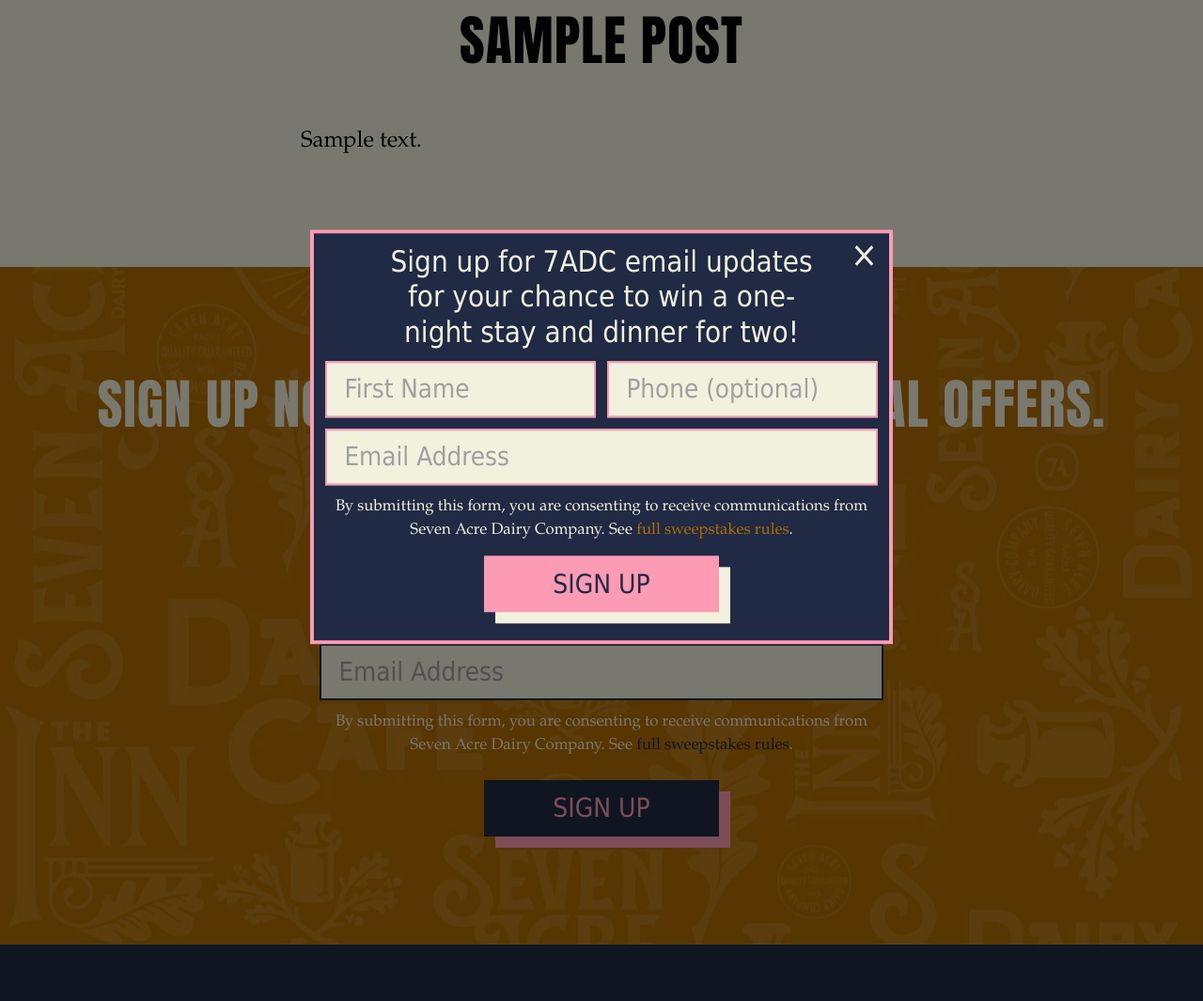
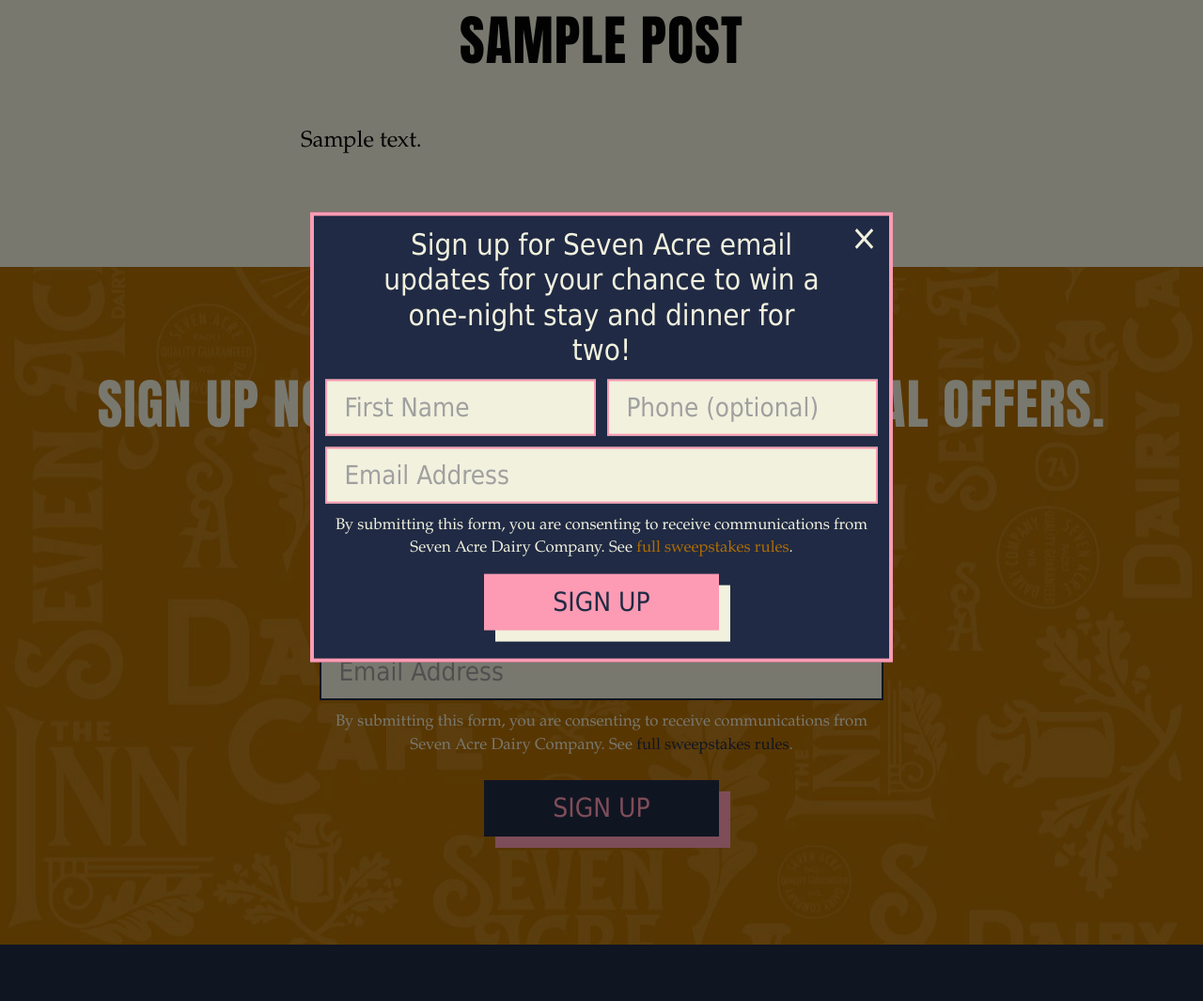
Before and after one commit to therealdylanmartin/7adc, a WordPress theme: template 7adc-theme/page.php in a window 1280 px wide. Shown: the part 135-1200 px from the top of the page at 94% size. Run offline with PHP 8.4 and a stand-in for WordPress, Linux system fonts and the light colour scheme; the site name, menu and one post (Sample post) are stand-ins, and other content is empty; some libraries are stand-ins or nearby versions; some web fonts are replaced.

Commit message:
Slight language change on email capture in header and footer php files

```diff
--- a/7adc-theme/footer.php
+++ b/7adc-theme/footer.php
@@ -10,7 +10,7 @@
 
     <section class="footer__email-capture" id="email-sign-up">
       <h2 class="heading-primary email-capture--h2">Sign up now for updates and special offers.</h2>
-      <h3 class="subheading-primary email-capture--h3">Sign up for 7ADC email updates for your chance to win a one-night stay and dinner for two!</h3>
+      <h3 class="subheading-primary email-capture--h3">Sign up for Seven Acre email updates for your chance to win a one-night stay and dinner for two!</h3>
       <div class="email-capture--form-container">
         <!-- Begin Mailchimp Signup Form -->
         <form action="https://sevenacredairyco.us14.list-manage.com/subscribe/post?u=4107b8ea5c4588a0f823e7aa2&amp;id=3620838258" method="post" class="email-capture--form" target="_blank" novalidate>
--- a/7adc-theme/header.php
+++ b/7adc-theme/header.php
@@ -65,7 +65,7 @@
   <section class="email-popup__background" id="mce-email-modal">
     <div class="email-popup">
       <button class="subheading-primary email-popup__close-button" id="mce-email-modal-CLOSE" aria-label="Close Email Signup Form">&times;</button>
-      <h2 class="subheading-primary email-capture--h3 email-popup--h2">Sign up for 7ADC email updates for your chance to win a one-night stay and dinner for two!</h2>
+      <h2 class="subheading-primary email-capture--h3 email-popup--h2">Sign up for Seven Acre email updates for your chance to win a one-night stay and dinner for two!</h2>
       <div class="email-capture--form-container">
         <!-- Begin Mailchimp Signup Form -->
         <form action="https://sevenacredairyco.us14.list-manage.com/subscribe/post?u=4107b8ea5c4588a0f823e7aa2&amp;id=3620838258" method="post" class="email-capture--form" target="_blank" novalidate>
```
